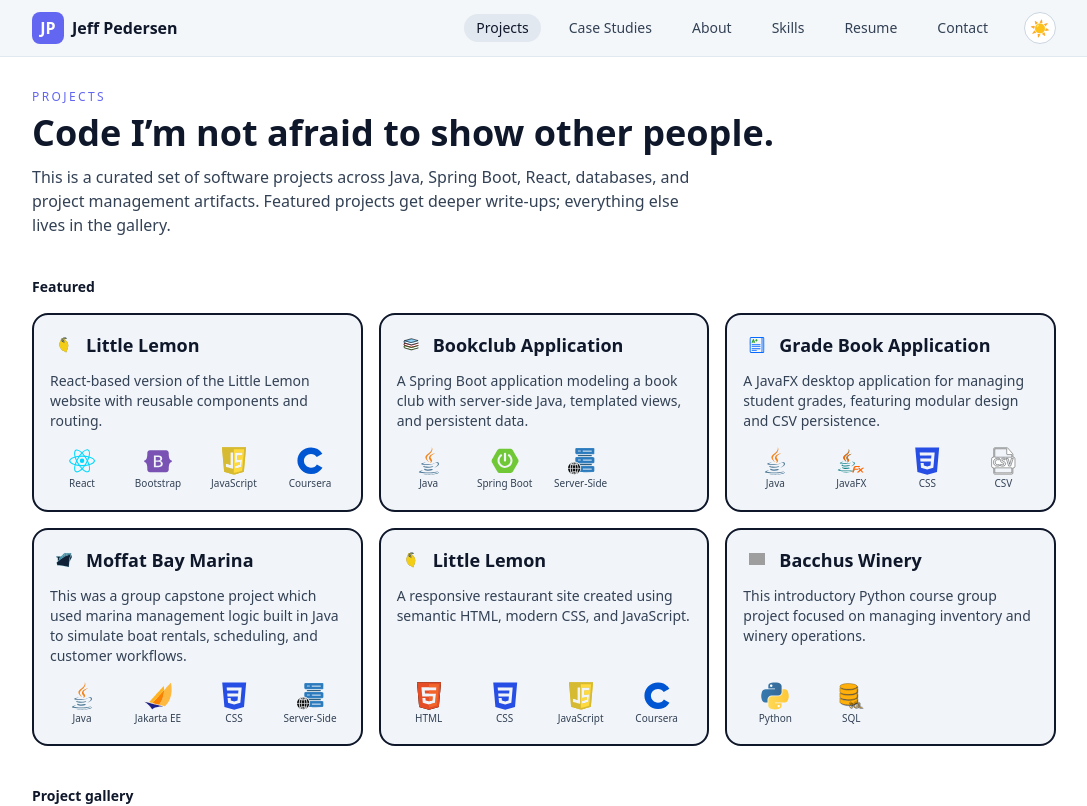
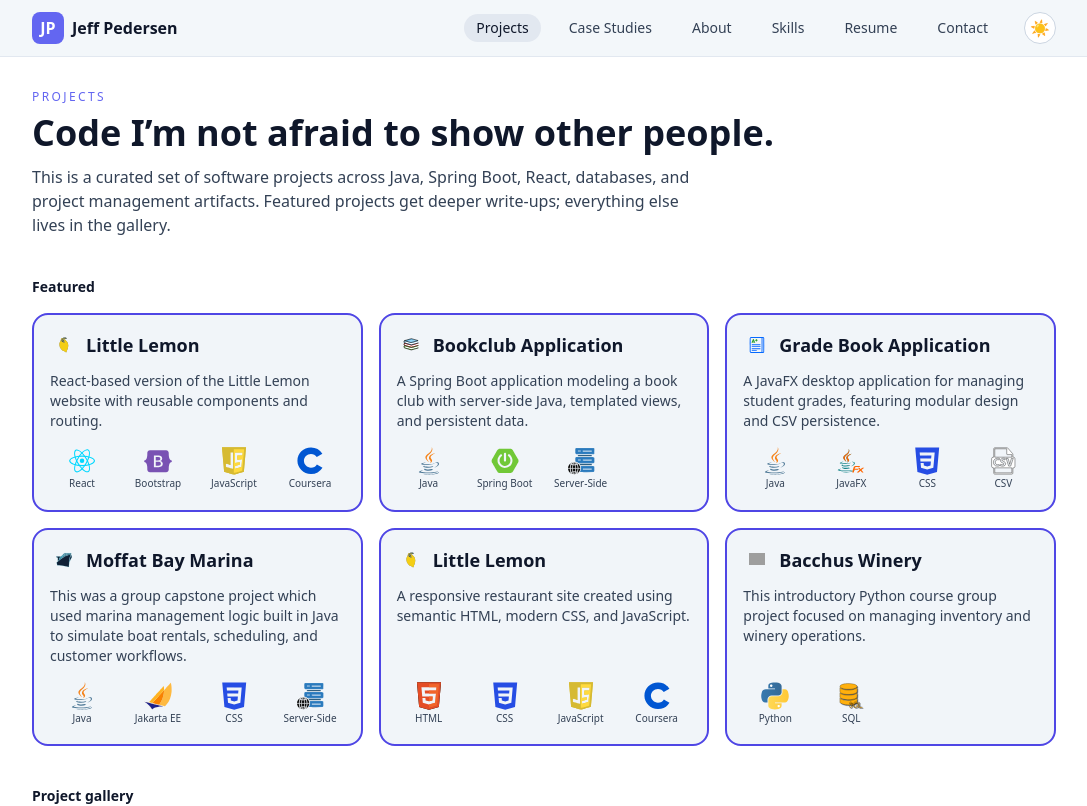
Before and after one commit to J-Pedersen/dev-portfolio, a React (Vite) app: page /projects in a window 1280 px wide. Shown: the top 806 px of the page, without its empty margins (96-1183 px from the left). Built offline with nearby package versions, Linux system fonts and the light colour scheme; grey boxes are pictures that could not be loaded; the HTML template or start-up script is replaced by a standard one.

Commit message:
added border changes

```diff
--- a/src/components/ProjectCard.jsx
+++ b/src/components/ProjectCard.jsx
@@ -8,14 +8,14 @@ const ProjectCard = ({ project }) => (
     className="
       group rounded-2xl p-4 flex flex-col gap-3 transition
       border-2
-      border-slate-900
+      border-brand-soft
       bg-slate-100
       hover:bg-slate-50
-      hover:border-brand-soft
+      hover:border-slate-950
       hover:shadow-[0_4px_20px_rgba(99,102,241,0.15)]
       dark:bg-slate-900/60
       dark:hover:bg-slate-950
-      dark:border-slate-900
+      dark:border-brand-soft
     "
   >
     {/* Title row */}
```
